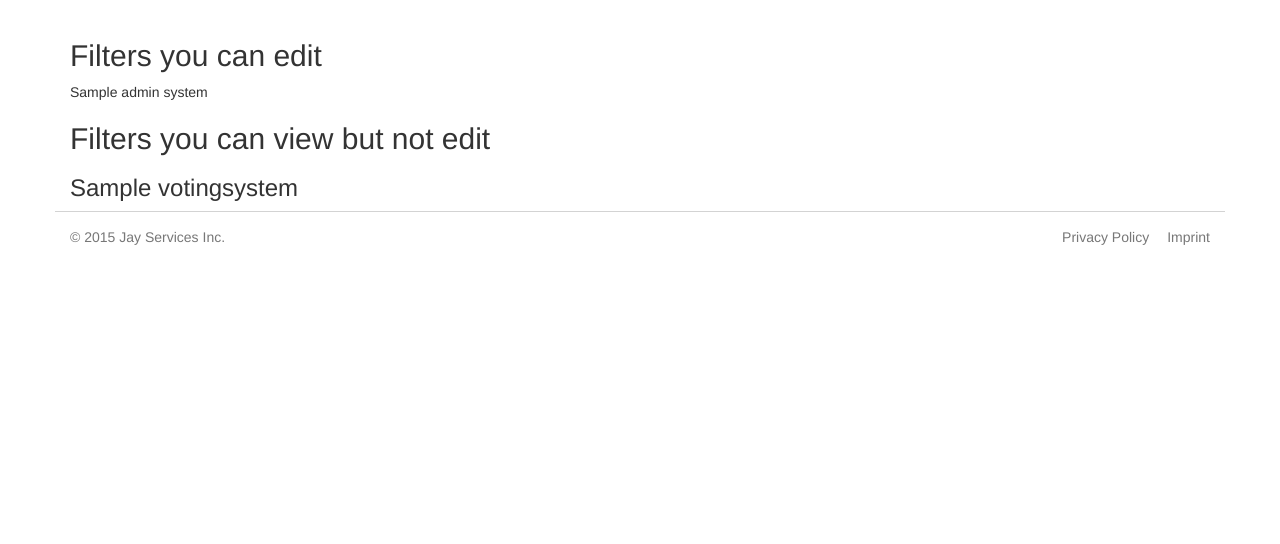
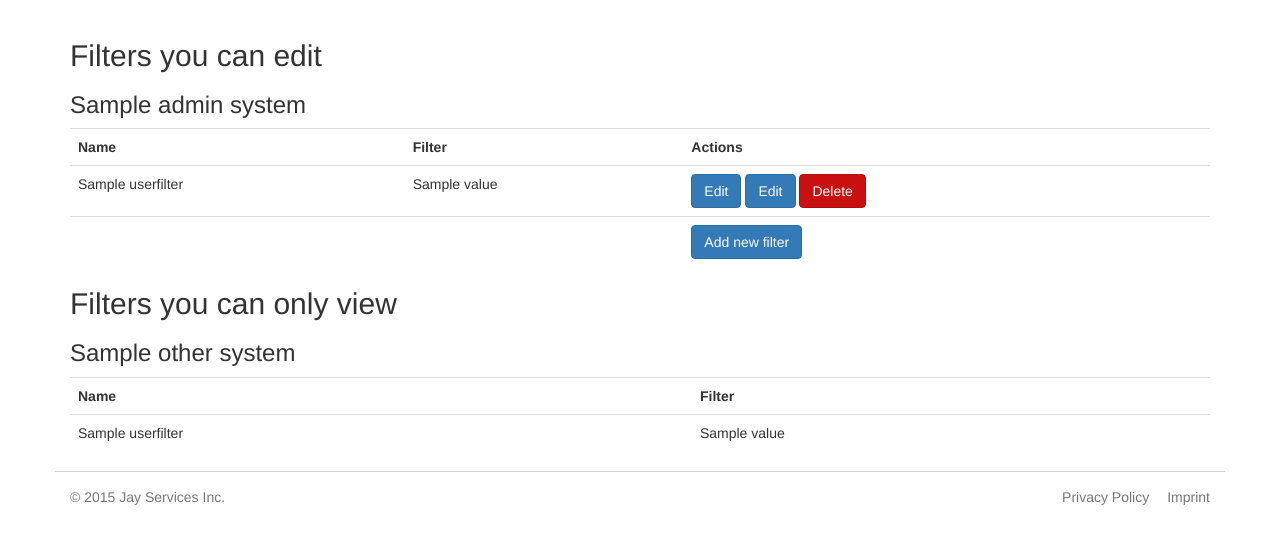
Before and after one commit to tkw1536/jay, a Django app: template templates/filters/forest.html in a window 1280 px wide. Shown: the part 51-595 px from the top of the page. Run offline with Django 3.2, Linux system fonts and the light colour scheme; tables that the repository leaves empty hold one stand-in row (values such as "Sample post"); the template is opened without the code that fills it: values that come from a table or form of the project are taken from there, most other values are stand-ins (such as "Sample title", 1, 10 or a date in 2020); parts of the project's set-up code (start-up, migrations or seed data) failed here and were passed over; some libraries are stand-ins or nearby versions.

Commit message:
More work on sttucture

```diff
--- a/filters/urls.py
+++ b/filters/urls.py
@@ -1,8 +1,13 @@
 from django.conf.urls import include, url
 
 from django.views.generic import TemplateView
-from filters.views import Forest
+from filters.views import Forest, FilterNew, FilterTest, FilterEdit, FilterDelete
 
 urlpatterns = [
     url(r'^$', Forest),
+    url(r'^new$', Forest, name="filter_new"),
+
+    url(r'^(?P<filter_id>[\w-]+)$', FilterTest, name="filter_test"),
+    url(r'^(?P<filter_id>[\w-]+)/edit$', FilterEdit, name="filter_edit"),
+    url(r'^(?P<filter_id>[\w-]+)/delete$', FilterDelete, name="filter_delete"),
 ]
--- a/jay/urls.py
+++ b/jay/urls.py
@@ -39,7 +39,7 @@ urlpatterns = [
     url(r'^(?P<system_name>[\w-]+)/', include(votes_urls, namespace='votes')),
 
     # Filters
-    url(r'^filters/', include(filter_urls)),
+    url(r'^filters/', include(filter_urls, namespace='filters')),
 
     # Legal things
     url(r'^imprint/$', TemplateView.as_view(template_name="base/imprint.html"), name="imprint"),
--- a/templates/filters/forest.html
+++ b/templates/filters/forest.html
@@ -2,7 +2,7 @@
 
 {% load staticfiles %}
 
-{% block page_title %}Filters - Edit{% endblock %}
+{% block page_title %}Filters - Overview{% endblock %}
 
 {% block content %}
 <div>
@@ -11,19 +11,84 @@
 
 {% for s in admin_systems %}
   <div>
-    <!-- TODO: Make a form where the user can create a new thing -->
-    {{ s.machine_name }}
+    <h3>{{ s.machine_name }}</h3>
+    <table class="table">
+      <tr>
+          <th>Name</th>
+          <th>Filter</th>
+          <th>Actions</th>
+      </tr>
+
+      {% for f in s.userfilter_set.all %}
+        <tr>
+          <td>
+            {{ f.name }}
+          </td>
+          <td>
+            {% autoescape on %}
+              {{ f.value }}
+            {% endautoescape %}
+          </td>
+          <td>
+            <form action="/filters/edit" method="post" class="form-inline" style="display:inline; ">
+              {% csrf_token %}
+              <input type="hidden" value="id" value="{{ f.id }}" />
+              <input type="submit" class="btn btn-danger" value="Edit" />
+            </form>
+
+            <form action="/filters/test" method="post" class="form-inline" style="display:inline; ">
+              <input type="hidden" value="id" value="{{ f.id }}" />
+              <input type="submit" class="btn btn-danger" value="Edit" />
+            </form>
+
+            <form action="/filters/delete" method="post" class="form-inline" style="display:inline; ">
+              {% csrf_token %}
+              <input type="hidden" value="id" value="{{ f.id }}" />
+              <input type="submit" class="btn btn-primary" value="Delete" />
+            </form>
+          </td>
+        </tr>
+      {% endfor %}
+        <tr>
+          <td colspan="2"></td>
+          <td>
+            <form action="/filters/new" method="post" class="form-inline" style="display:inline; ">
+              {% csrf_token %}
+              <input type="hidden" value="id" value="{{ s.id }}" />
+              <input type="submit" class="btn btn-danger" value="Add new filter" />
+            </form>
+          </td>
+        </tr>
+    </table>
   </div>
 {% endfor %}
 
 <div>
-  <h2>Filters you can view but not edit</h2>
+  <h2>Filters you can only view</h2>
 </div>
 
 {% for s in other_systems %}
   <div>
-    <!-- TODO: Make a form where the user can create a new thing -->
     <h3>{{ s.machine_name }}</h3>
+    <table class="table">
+      <tr>
+          <th>Name</th>
+          <th>Filter</th>
+      </tr>
+
+      {% for f in s.userfilter_set.all %}
+        <tr>
+          <td>
+            {{ f.name }}
+          </td>
+          <td>
+            {% autoescape on %}
+              {{ f.value }}
+            {% endautoescape %}
+          </td>
+        </tr>
+      {% endfor %}
+    </table>
   </div>
 {% endfor %}
 
```
Also changed, not shown: doc/URLs.md (+1 -0 lines), filters/views.py (+15 -2 lines).
